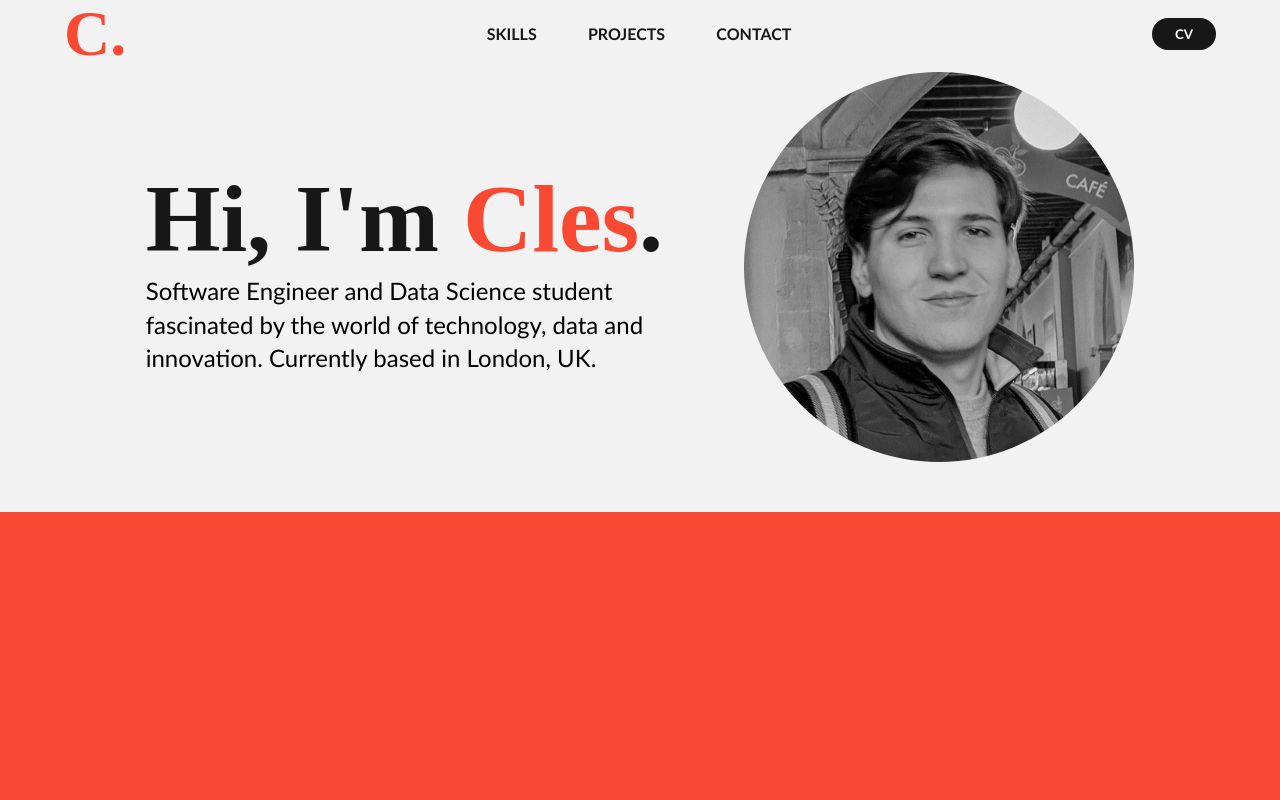
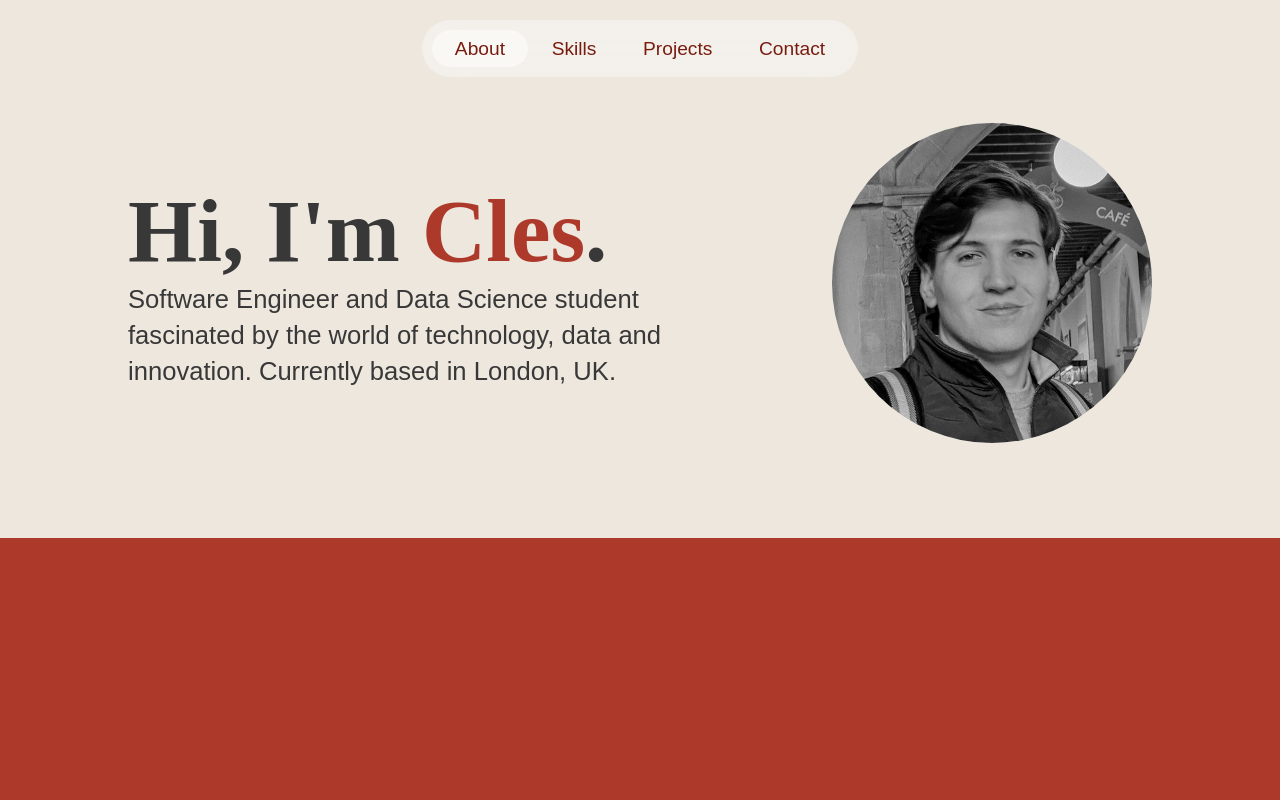
Before and after one commit to Cles23/Portfolio, a plain HTML site: page index.html in a window 1280 px wide. Shown: the top 800 px of the page. Drawn offline with Linux system fonts and the light colour scheme; a web font is replaced by a local one.

Commit message:
change navbar style, (need to fix the highliht)

```diff
--- a/index.html
+++ b/index.html
@@ -10,29 +10,21 @@
 <body>
     <!--NAVBAR SECTION-->
     <nav class="navbar">
-        <!--LOGO-->
-        <div class="logo">
-            <a href="index.html">C.</a>
-        </div>
         <!--PAGES LINKS-->
         <div class="nav_links">
-            <ul>
-                <li><a href="#skills">SKILLS</a></li>
-                <li><a href="#projects">PROJECTS</a></li>
-                <li><a href="#contact">CONTACT</a></li>
+            <ul class="navbar_ul">
+                <li class="home"><a href="#home">About</a></li>
+                <li class="skills"><a href="#skills">Skills</a></li>
+                <li class="projects"><a href="#projects">Projects</a></li>
+                <li class="contact"><a href="#contact">Contact</a></li>
             </ul>
-        </div>
-        <div class="button">
-            <a href="#">
-                <button class="cv_button">CV</button>
-            </a>
         </div>
     </nav>
     <!--END OF NAVBAR SECTION-->
     <!--CONTENT SECTION-->
     <div id="main">
         <!--PAGE 1-->
-        <div class="page first" id="home">
+        <section class="page first" id="home">
             <!--MAIN CONTENT SECTION-->
             <div class="main_content">
                 <!--INTRO SECTION-->
@@ -50,23 +42,23 @@
                 <!--END OF PICTURE-->
             </div>
             <!--END OF MAIN CONTENT SECTION-->
-        </div>
+        </section>
         <!--END OF PAGE 1-->
         <!--PAGE 2-->
-        <div class="page second" id="skills">
+        <section class="page second" id="skills">
             <h1>My Skills</h1>
-        </div>
+        </section>
         <!--END OF PAGE 2-->
         <!--PAGE 3-->
 
-        <div class="page third" id="projects">
+        <section class="page third" id="projects">
             <h1>My Projects</h1>
-        </div>
+        </section>
         <!--END OF PAGE 3-->
         <!--PAGE 4-->
-        <div class="page fourth" id="contact">
+        <section class="page fourth" id="contact">
             <h1>Contact me</h1>
-        </div>
+        </section>
         <!--END OF PAGE 4-->
     </div>
     <script src="script.js"></script>
--- a/script.js
+++ b/script.js
@@ -1,27 +1,3 @@
-//SCROLL POSITION
-const body = document.body;
-let lastScroll = 0;
-window.addEventListener('scroll', () => {
-    const currentScroll = window.pageYOffset
-    if (currentScroll <= 0) {
-        body.classList.remove("scroll-up")
-    }
-
-    if (currentScroll > lastScroll && !body.classList.contains("scroll-down")){
-        body.classList.remove("scroll-up")
-        body.classList.add("scroll-down")
-    }
-
-    if (currentScroll < lastScroll && body.classList.contains("scroll-down")){
-        body.classList.remove("scroll-down")
-        body.classList.add("scroll-up")
-    }
-
-
-
-    lastScroll = currentScroll;
-})
-
 document.querySelectorAll('a[href^="#"]').forEach(anchor => {
     anchor.addEventListener('click', function(e) {
         e.preventDefault();
@@ -30,3 +6,25 @@ document.querySelectorAll('a[href^="#"]').forEach(anchor => {
         });
     });
 });
+
+const sections = document.querySelectorAll('section');
+const navLi = document.querySelectorAll('nav ul li');
+
+window.addEventListener('scroll', () => {
+    let current = '';
+
+    sections.forEach(section => {
+        const sectionTop = section.offsetTop;
+        const sectionHeight = section.clientHeight;
+        if (pageYOffset >= sectionTop - sectionHeight / 2.5) {
+            current = section.getAttribute('id');
+        }
+    });
+    console.log(current);
+    navLi.forEach(li => {
+        li.classList.remove('active');
+        if (li.classList.contains(current)) {
+            li.classList.add('active');
+        }
+    });
+});
--- a/style.css
+++ b/style.css
@@ -12,7 +12,7 @@ h1{
     font-weight: 900;
 }
 p{
-    font-family: "candara";
+    font-family: "nitti-grotesk", sans-serif;
     font-weight: 400;
     font-size: 1.5em;
 
@@ -26,76 +26,65 @@ p{
 
 .navbar{
     width: 100%;
-    height: 4.2em;
     position: fixed;
+    z-index: 1000;
+    transition: all 0.3s ease 0s;
+}
+
+.nav_links{
+    display: flex;
+    justify-content: center;
+    margin: 1.25rem auto 0;
+
+}
+.navbar_ul{
     display: flex;
     justify-content: space-between;
     align-items: center;
-    padding: 0 5%;
-    background: #f2f2f2;
-    z-index: 1000;
-    transition: all 0.3s ease 0s;
+    background: hsla(45, 17%, 95%, .8);
+    backdrop-filter: blur(20px) saturate(1.7);
+    -webkit-backdrop-filter: blur(20px) saturate(1.7);
+    margin: 0;
+    padding: calc(1.25rem - 10px);
+    border-radius: 50px;
+    transition: all .2s linear;
 }
-/*-----SCROLL STUFF----*/
-.scroll-down .navbar{
-    transform: translate3d(0, -100%, 0);
+.navbar_ul li{
+    display: flex;
+    position: relative;
 }
-.scroll-up .navbar{
-    filter: drop-shadow(0 -10px 20px #171717);
+.navbar_ul li a{
+    display: flex;
+    font-family: "nitti-grotesk", sans-serif;
+    font-weight: 500;
+    font-size: 1.20em;
+    color:#791c10;
+    margin: 0 3px;
+    padding: calc(1rem - 8.3px) 1.27rem;
+
 }
-/*-----END OF SCROLL STUFF----*/
-.navbar .logo a{
-    font-family: 'dejanire-headline', serif;
-    font-weight: 900;
-    font-size: 4em;
-    color: #fa4932;
-}
-.nav_links ul{
-    display: flex;
-    justify-content: space-between;
-    align-items: center;
-}
-.nav_links li a{
-    font-family: 'candara';
-    font-weight: 900;
-    font-size: 1em;
-    color:#171717;
-    padding: 0 2vw;
-    position: relative;
-    transition: all 0.3s ease 0s;
-}
-.nav_links li a:hover{
-    color: #fa4932;
-}
-.cv_button{
-    font-family: 'candara';
-    font-weight: 900;
-    padding: 8px 23px;
-    color: white;
-    background: #171717;
-    border: none;
-    border-radius: 20px;
-    cursor: pointer;
-    transition: all 0.3s ease 0s;
-}
-.cv_button:hover{
-    background: #fa4932;
+.navbar_ul li.active{
+    background-color: hsla(0, 0%, 100%, .5);;
+    border-radius: 1.5rem;
+    transition: all .2s linear;
 }
 
+/*-----END OF SCROLL STUFF----*/
 
 /* Styling for page 1 panel */
 .first{
-    height: 40vw;
-    background: #F2F2F2;
+    min-height: 380px;
+    height: 42vw;
+    background: #EDE7DE;
     display: flex;
     align-items: center;
-    padding-top: 2%;
+    padding-top: 2em;
 }
 
 .first .main_content{
     width: 100%;
     display: flex;
-    justify-content: space-around;
+    justify-content: space-between;
     align-items: center;
     padding: 0 10%;
 }
@@ -103,24 +92,26 @@ p{
     width: 55%;
     text-align: left;
 }
-.image_content img{
-    filter: grayscale();
-    width: 390px;
-    height: 390px;
-    border-radius: 50%;
-}
 .first h1 span{
-    color: #fa4932;
+    color: #ad392a;
     margin: 0;
 }
 .first h1{
-    font-size: 6em;
-    color: #171717;
+    font-size: clamp(3.7rem, .5692rem + 6.238vw, 6rem);
+    color: #383838;
     margin: 0;
+    text-align: left;
 }
 .intro_content p{
+    line-height: 1.4em;
+    font-size: clamp(1.15rem, 2vw, 1.7rem);
+    color: #383838;
+}
 
-    line-height: 1.4em;
+.image_content img{
+    filter: grayscale();
+    width: 25vw;
+    border-radius: 50%;
 }
 
 
@@ -128,12 +119,13 @@ p{
 .second{
     width: 100%;
     display: flex;
-    background: #fa4932;
+    background: #ad392a;
 }
 .second h1 {
     font-size: 10em;
-    color: #f2f2f2;
+    color: #EDE7DE;
     margin: auto;
+    text-align: center;
 }
 
 /* Styling for page 3 panel */
@@ -141,12 +133,14 @@ p{
 .third{
     width: 100%;
     display: flex;
-    background: #f2f2f2;
+    background: #EDE7DE;
 }
 .third h1 {
     font-size: 10em;
-    color: #fa4932;
+    color: #ad392a;
     margin: auto;
+    text-align: center;
+
 }
 
 
@@ -158,6 +152,7 @@ p{
 }
 .fourth h1 {
     font-size: 10em;
-    color: #fa4932;
+    color: #ad392a;
     margin: auto;
+    text-align: center;
 }
```
